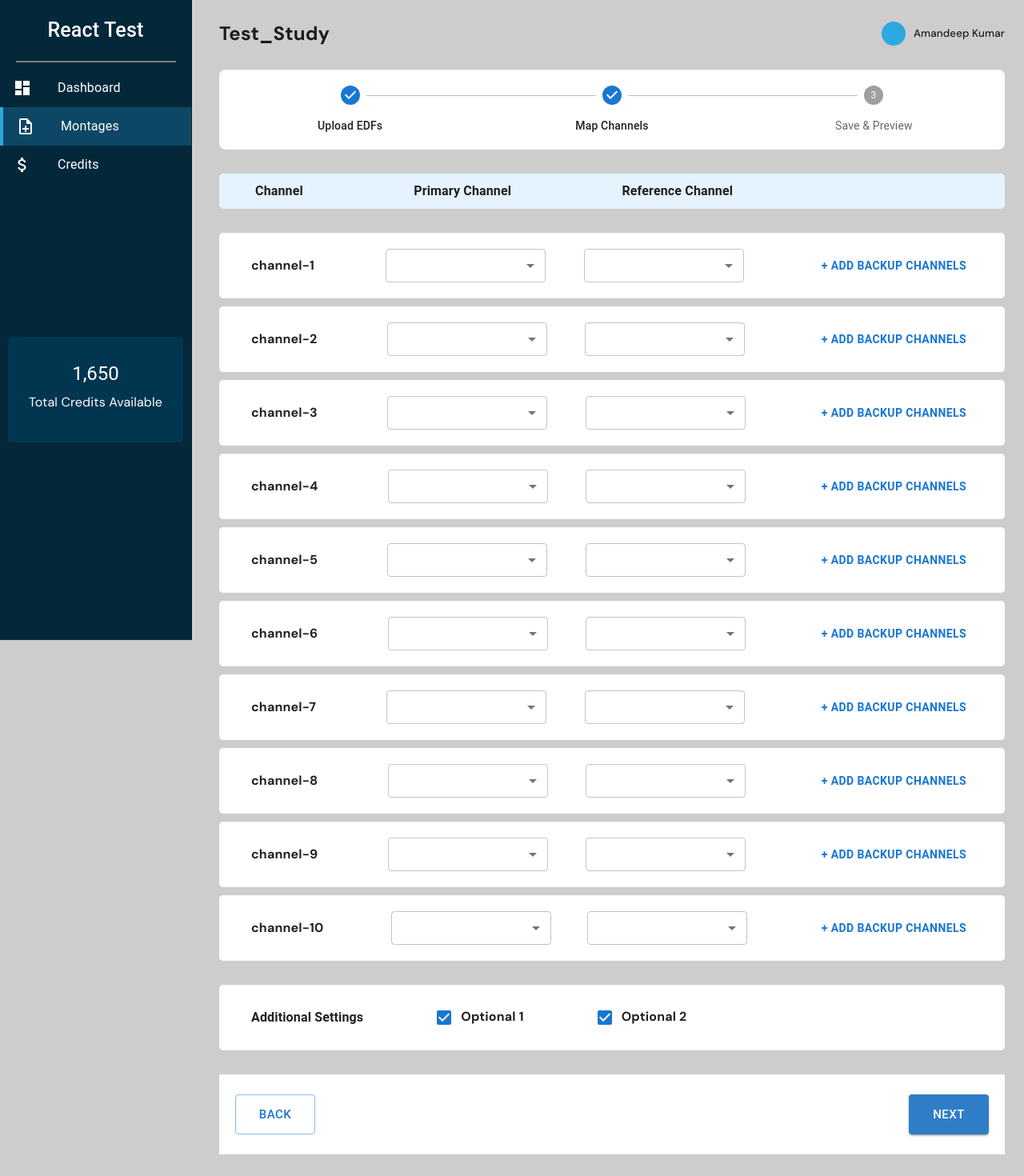
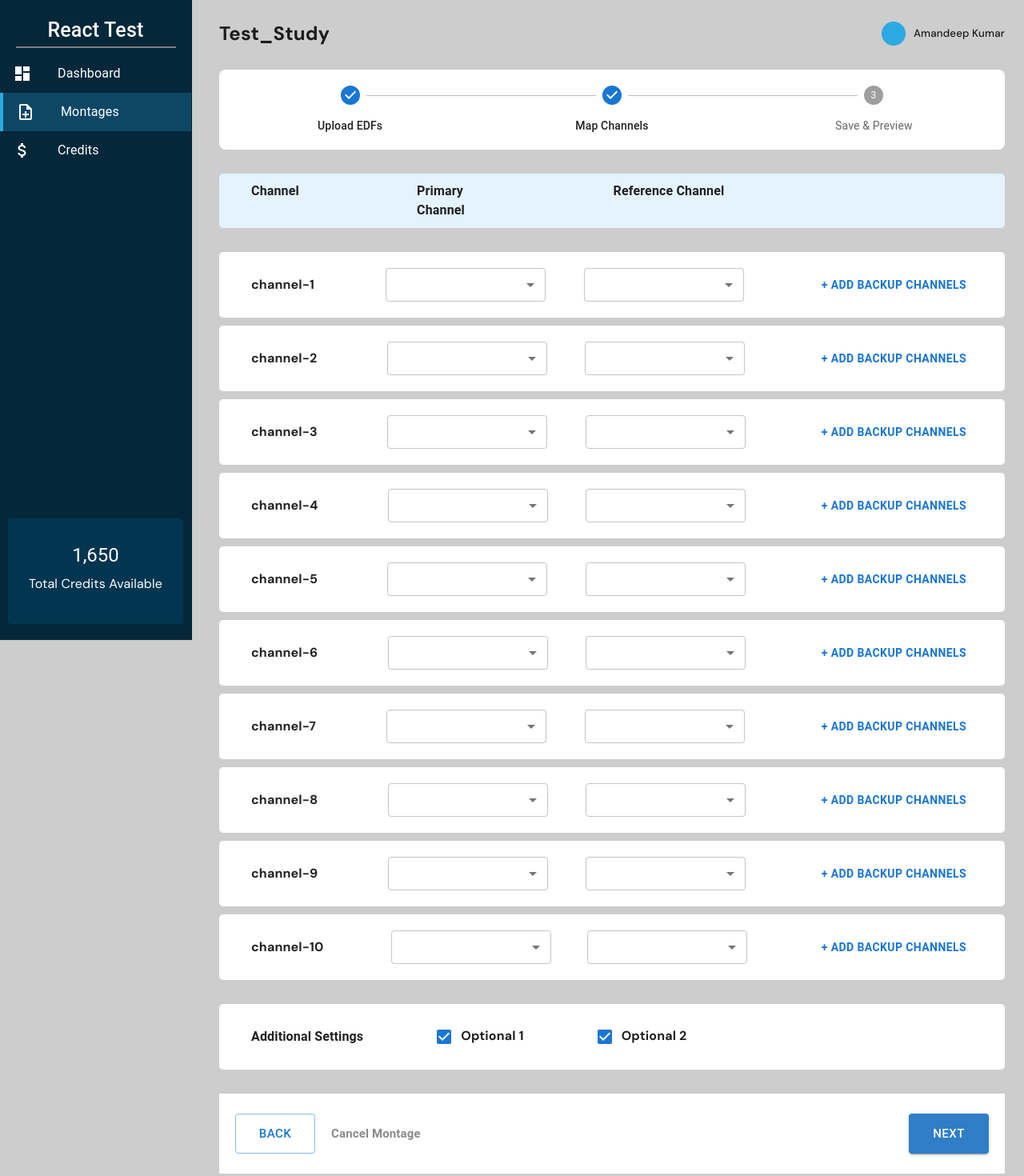
Before and after one commit to Amandeep4567/Neurobit-Technologies, a React (Vite) app: page /map-channels in a window 1280 px wide. Shown: the top 1470 px of the page at 80% size. Built offline with nearby package versions, Linux system fonts and the light colour scheme.

Commit message:
feat: code udpated

```diff
--- a/src/components/BackNext.jsx
+++ b/src/components/BackNext.jsx
@@ -28,6 +28,13 @@ const BackNext = (props) => {
           justifyContent: "space-between",
         }}
       >
+        <Box
+          sx={{
+            display: "flex",
+            justifyContent: "center",
+            alignItems: "center",
+          }}
+        >
           <Link to={props.backlink}>
             <Button
               variant="outlined"
@@ -36,6 +43,17 @@ const BackNext = (props) => {
               Back
             </Button>
           </Link>
+          <Typography
+            sx={{
+              paddingLeft: "20px",
+              fontSize: "15px",
+              fontWeight: "600",
+              color: "#8A8A8A",
+            }}
+          >
+            Cancel Montage
+          </Typography>
+        </Box>
         <Link to={props.forwardlink}>
           <Button
             variant="contained"
--- a/src/components/ChannelBox.jsx
+++ b/src/components/ChannelBox.jsx
@@ -156,17 +156,17 @@ const ChannelBox = () => {
           backgroundColor: "#E5F3FF",
           margin: "30px 0px 0px 0px",
           paddingY: "10px",
-          paddingX: "5px",
+          paddingX: "0px",
           borderRadius: "5px",
         }}
       >
-        <Typography sx={{ display: "flex", paddingLeft: "0px" }}>
+        <Typography sx={{ paddingLeft: "0px", width: "16%" }}>
           <h4>Channel</h4>
         </Typography>
-        <Typography sx={{ display: "flex", paddingLeft: "6%" }}>
+        <Typography sx={{ paddingLeft: "50px", width: "25%" }}>
           <h4>Primary Channel</h4>
         </Typography>
-        <Typography sx={{ display: "flex", paddingLeft: "6%" }}>
+        <Typography sx={{ paddingLeft: "50px", width: "28%" }}>
           <h4>Reference Channel</h4>
         </Typography>
       </Box>
--- a/src/components/PreviewBox.jsx
+++ b/src/components/PreviewBox.jsx
@@ -40,17 +40,17 @@ const PreviewBox = () => {
           backgroundColor: "#E5F3FF",
           margin: "30px 0px 0px 0px",
           paddingY: " 10px",
-          paddingX: "5px",
+          paddingX: "20px",
           borderRadius: "5px",
         }}
       >
-        <Typography sx={{ display: "flex", paddingLeft: "0px" }}>
+        <Typography sx={{ display: "flex", width: "26%" }}>
           <h4>Channel</h4>
         </Typography>
-        <Typography sx={{ display: "flex", paddingLeft: "6%" }}>
+        <Typography sx={{ display: "flex", width: "33%" }}>
           <h4>Primary Channel</h4>
         </Typography>
-        <Typography sx={{ display: "flex", paddingLeft: "6%" }}>
+        <Typography sx={{ display: "flex", width: "30%" }}>
           <h4>Reference Channel</h4>
         </Typography>
       </Box>
--- a/src/components/Sidebar.jsx
+++ b/src/components/Sidebar.jsx
@@ -27,7 +27,7 @@ function Sidebar() {
   };
 
   const drawer = (
-    <Box sx={{ overflowY: "hidden" }}>
+    <Box sx={{ display: "flex", flexDirection: "column", height: "100%" }}>
       <div className="react_test">
         <Typography
           variant="h6"
@@ -37,7 +37,7 @@ function Sidebar() {
         </Typography>
       </div>
       <div className="line"></div>
-      <List>
+      <List sx={{ flexGrow: 1 }}>
         {["Dashboard", "Montages", "Credits"].map((text, index) => (
           <ListItem sx={{ color: "white" }} key={text} disablePadding>
             <ListItemButton
@@ -63,26 +63,25 @@ function Sidebar() {
             </ListItemButton>
           </ListItem>
         ))}
+      </List>
       <Box
         sx={{
           display: "flex",
-            justifyContent: "center",
+          flexDirection: "column",
+          justifyContent: "flex-end",
           textAlign: "center",
           bgcolor: "#02354F",
           paddingY: "30px",
-            marginTop: "80%",
           marginX: "10px",
           color: "white",
           lineHeight: "40px",
           borderRadius: "4px",
+          marginBottom: "20px",
         }}
       >
-          <div>
         <Typography variant="h5">1,650</Typography>
         <Typography variant="h7">Total Credits Available</Typography>
-          </div>
       </Box>
-      </List>
     </Box>
   );
 
@@ -108,9 +107,6 @@ function Sidebar() {
               >
                 <MenuIcon style={{ display: "block" }} />
               </IconButton>
-              {/* <Typography variant="h6" noWrap component="div">
-              Responsive drawer
-            </Typography> */}
             </Toolbar>
           </div>
         </AppBar>
@@ -119,7 +115,6 @@ function Sidebar() {
           sx={{ width: { sm: drawerWidth }, flexShrink: { sm: 0 } }}
           aria-label="mailbox folders"
         >
-          {/* The implementation can be swapped with js to avoid SEO duplication of links. */}
           <Drawer
             variant="temporary"
             open={mobileOpen}
--- a/src/styles/CompStyles/sidebar.css
+++ b/src/styles/CompStyles/sidebar.css
@@ -1,5 +1,5 @@
 .react_test {
-  margin: 18px;
+  margin-top: 18px;
 }
 
 .line {
```
Lines whose indentation alone changed are shown as unchanged.
